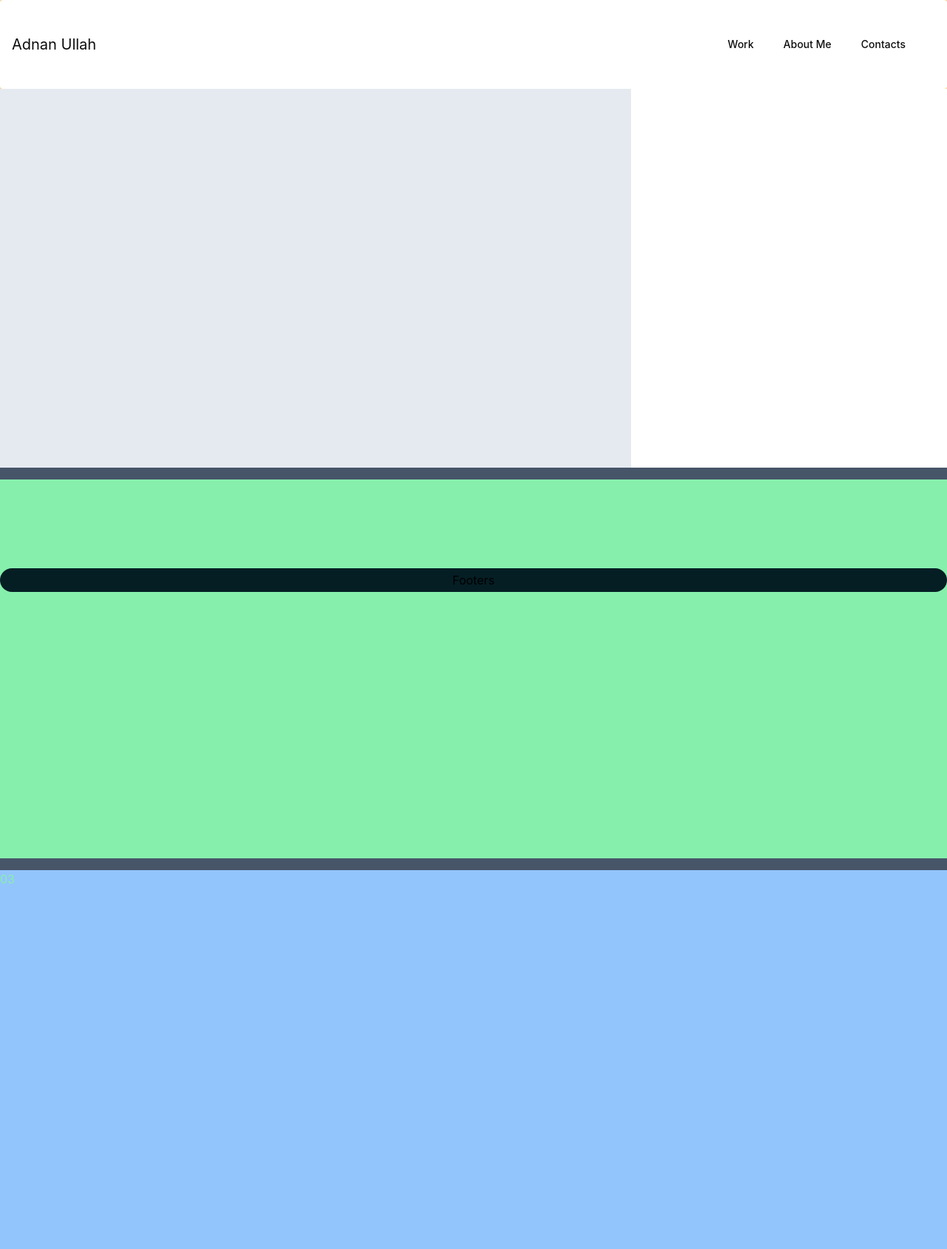
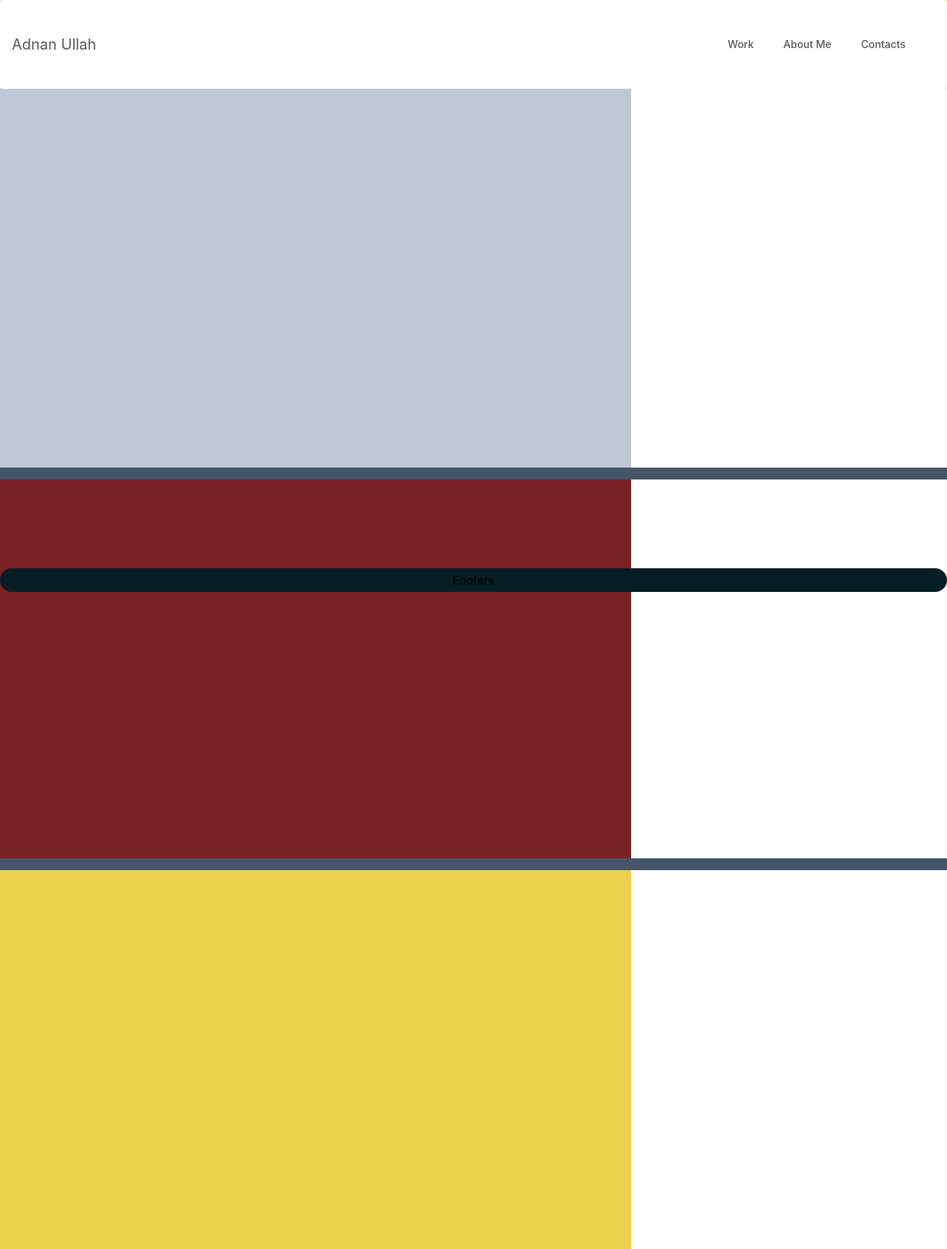
Before and after one commit to adnan-ullah/nextjs-mainstructer, a Next.js app: page / in a window 1280 px wide. Shown: the whole page at 74% size. Built offline with nearby package versions, Linux system fonts and the light colour scheme.

Commit message:
Fix bad repo

```diff
--- a/components/HomeComponets/MainPage.js
+++ b/components/HomeComponets/MainPage.js
@@ -4,14 +4,28 @@ export default function MainPage() {
   return (
     <div className="randomBox h-full w-full text-green-300">
       <div className="grid grid-rows-3  grid-flow-col gap-4">
-        <div className="bg-white h-128">
+
+        <div className="h-128">
           <div className="grid h-128 grid-cols-3">
-            <div className="bg-slate-300 opacity-50 col-span-2"></div>
+            <div className="bg-slate-300 opacity-90 col-span-2"></div>
             <div className="bg-white"></div>
           </div>
         </div>
-        <div className=" bg-green-300 h-128 ">02</div>
-        <div className="bg-blue-300 h-128  ">03</div>
+
+
+        <div className="h-128">
+          <div className="grid h-128 grid-cols-3">
+            <div className="bg-red-900 opacity-90 col-span-2"></div>
+            <div className="bg-white"></div>
+          </div>
+        </div>
+
+        <div className="h-128">
+          <div className="grid h-128 grid-cols-3">
+            <div className="bg-yellow-300 opacity-90 col-span-2"></div>
+            <div className="bg-white"></div>
+          </div>
+        </div>
       </div>
     </div>
   );
--- a/styles/layoutStyle/Headers.module.css
+++ b/styles/layoutStyle/Headers.module.css
@@ -5,8 +5,8 @@
 }
 
 #root a{
-    color: rgb(14, 13, 13);
+    color: rgb(90, 88, 88);
 }
 #root a:hover{
-    color: rgb(90, 88, 88);
+    color: black
 }
```
